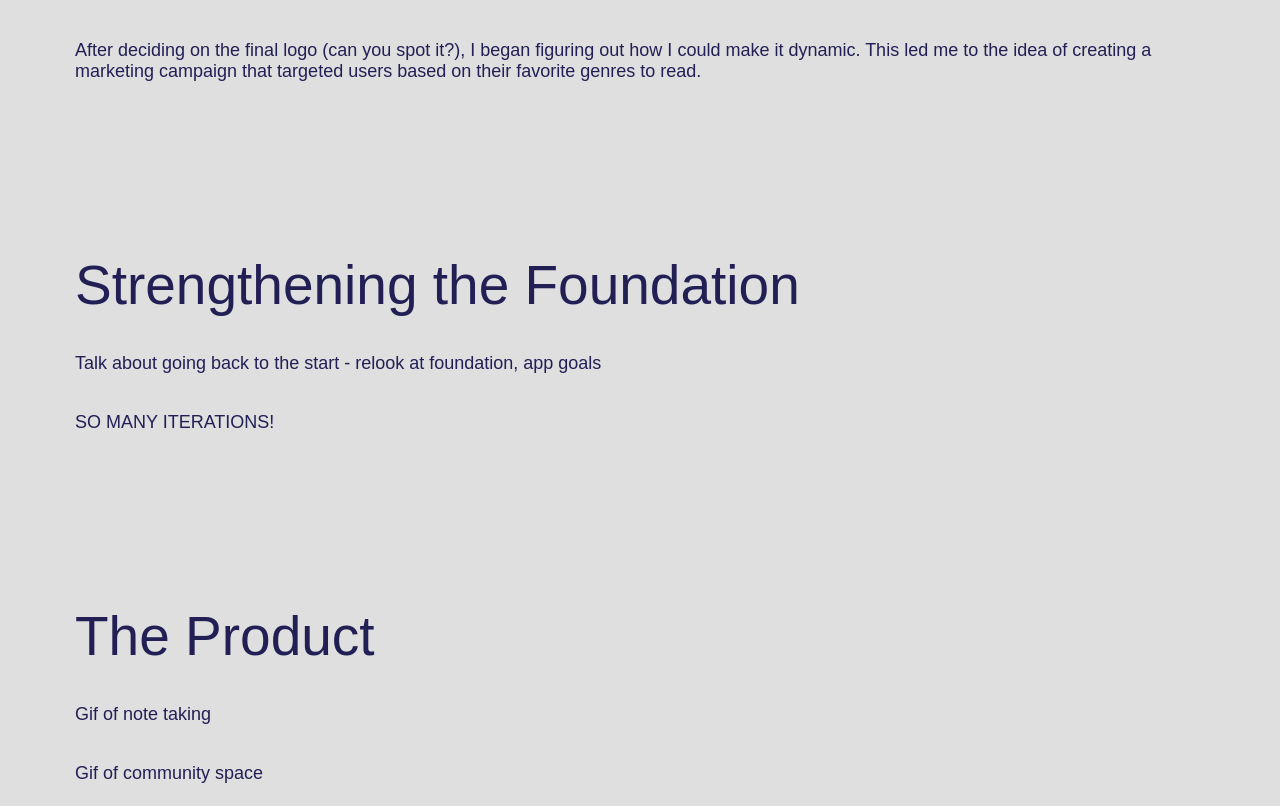
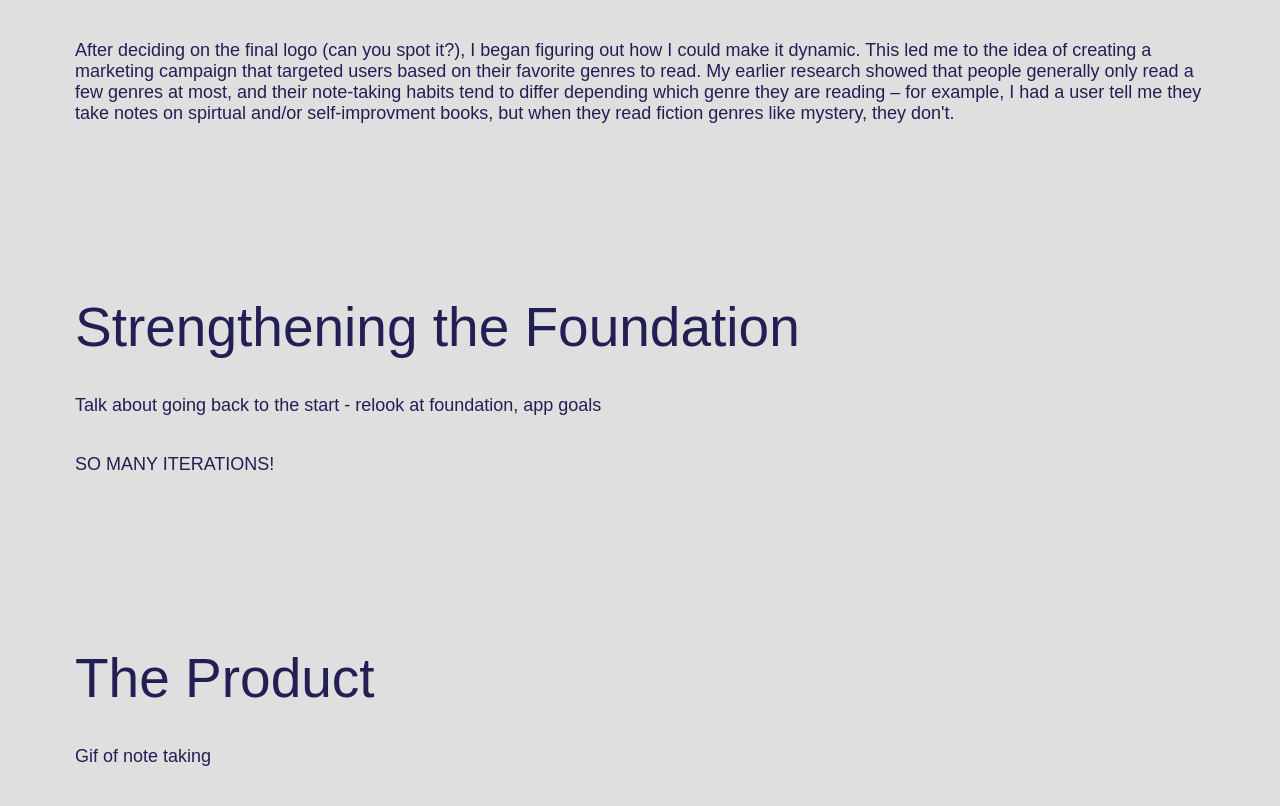
Before and after one commit to sydnirose/BookMark, a plain HTML site: page index.html in a window 1280 px wide. Shown: the part 6306-7112 px from the top of the page. Drawn offline with Linux system fonts and the light colour scheme; a web font is replaced by a local one.

Commit message:
update index

```diff
--- a/index.html
+++ b/index.html
@@ -124,7 +124,7 @@
               <img class="app-img" src="images/phone-app.png" alt="Images of BookMark's logo inspiration, hand-drawn logo sketches, and some digital logo sketches">
         </figure>
       </div>
-      <p class="bodycopy">After deciding on the final logo (can you spot it?), I began figuring out how I could make it dynamic. This led me to the idea of creating a marketing campaign that targeted users based on their favorite genres to read.</p>
+      <p class="bodycopy">After deciding on the final logo (can you spot it?), I began figuring out how I could make it dynamic. This led me to the idea of creating a marketing campaign that targeted users based on their favorite genres to read. My earlier research showed that people generally only read a few genres at most, and their note-taking habits tend to differ depending which genre they are reading – for example, I had a user tell me they take notes on spirtual and/or self-improvment books, but when they read fiction genres like mystery, they don't.</p>
     </div>
   </div>
 
```
